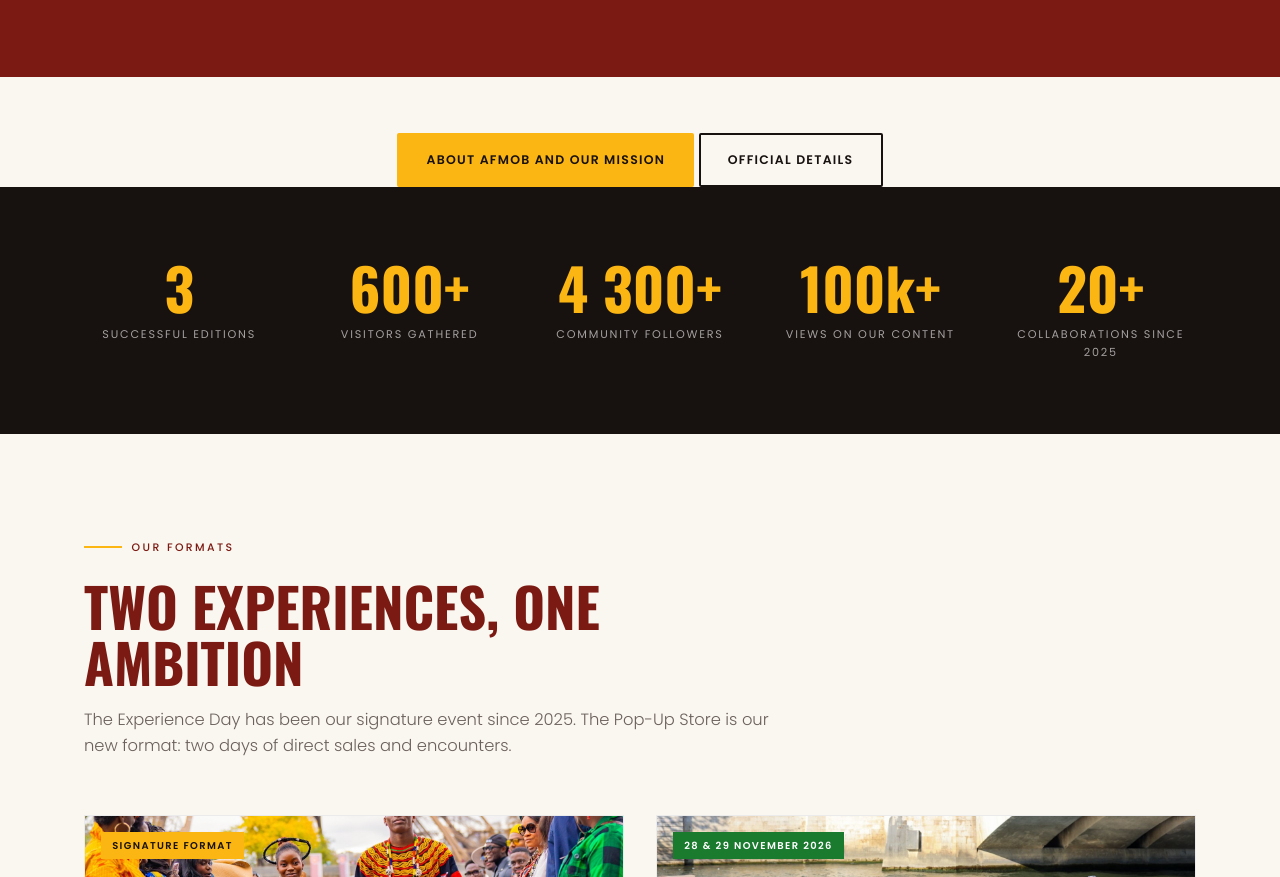
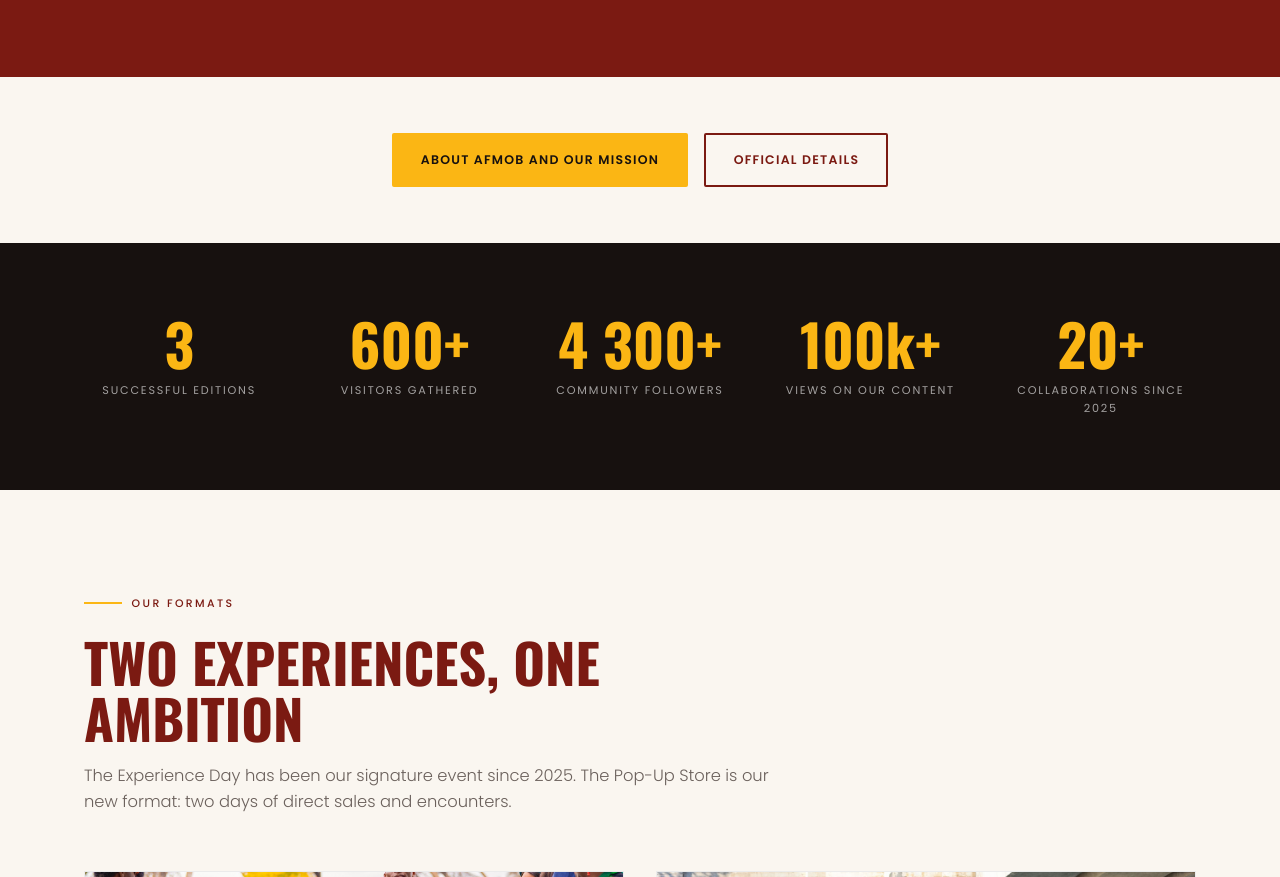
Before and after one commit to GuitooStephan/afmob-site, a plain HTML site: page index.html in a window 1280 px wide. Shown: the part 1120-1997 px from the top of the page. Drawn offline with nearby package versions, Linux system fonts and the light colour scheme; a script that the page names is missing.

Commit message:
Fix spacing and alignment of the home page About/Official buttons
Co-Authored-By: Claude Opus 5.5 <noreply@anthropic.com>
Claude-Session: https://claude.ai/code/session_01JWX8zmcVqtC6LSrzzcBSt8

```diff
--- a/index.html
+++ b/index.html
@@ -267,6 +267,8 @@ footer{background:var(--noir);color:rgba(255,255,255,.65);padding:3.5rem 0 2rem;
 .page-head h1{font-family:var(--display);font-weight:700;text-transform:uppercase;font-size:clamp(2.2rem,6vw,4rem);line-height:1;margin:.6rem 0 1rem;color:var(--blanc)}
 .page-head p{max-width:640px;font-weight:300;color:rgba(255,255,255,.78)}
 .nav-links a.cur{color:var(--or)}
+.home-links{padding:3.5rem 0}
+.home-links .wrap{display:flex;flex-wrap:wrap;justify-content:center;align-items:center;gap:1rem}
 </style>
 </head>
 <body>
@@ -332,10 +334,10 @@ footer{background:var(--noir);color:rgba(255,255,255,.65);padding:3.5rem 0 2rem;
 </div>
 
 <!-- ═══ À PROPOS (APERÇU) ═══ -->
-<section style="padding:3.5rem 0 0">
-  <div class="wrap" style="text-align:center">
+<section class="home-links">
+  <div class="wrap">
     <a href="/about/" class="btn btn-gold" data-fr="Découvrir l'AFMOB et notre mission" data-en="About AFMOB and our mission">Découvrir l'AFMOB et notre mission</a>
-    <a href="/official/" class="btn btn-ghost" style="color:var(--noir);border-color:var(--noir)" data-fr="Informations officielles" data-en="Official details">Informations officielles</a>
+    <a href="/official/" class="btn btn-outline" data-fr="Informations officielles" data-en="Official details">Informations officielles</a>
   </div>
 </section>
 <!-- ═══ CHIFFRES ═══ -->
```
